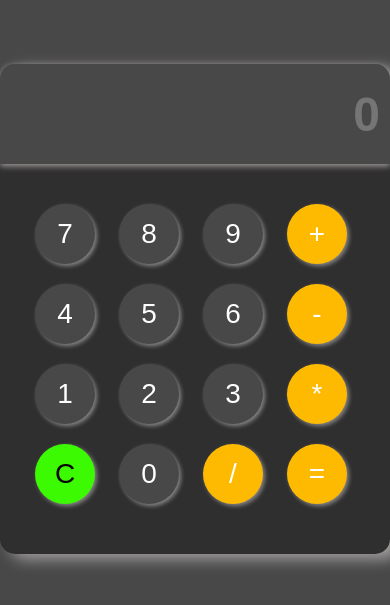
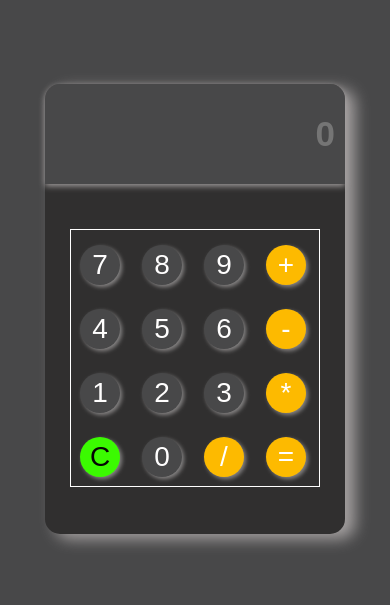
Before and after one commit to Chijndu/calculator, a plain HTML site: page index.html in a window 390 px wide. Shown: the part 113-718 px from the top of the page. Drawn offline with Linux system fonts and the light colour scheme.

Commit message:
commit this

```diff
--- a/style.css
+++ b/style.css
@@ -65,3 +65,27 @@ body{
     background-color: #fdba00;
     color: white;
 }
+@media screen and (max-width:600px) {
+    .container{
+        display: flex;
+        width: 300px;
+        height: 450px;
+        margin: px auto;
+
+    }
+    #display{
+        font-weight: 550;
+        font-size: 35px;
+    }
+    .buttonbox{
+        border: 1px solid white;
+        margin-top: 45px;
+
+    }
+    .btn{
+        width: 40px;
+        height: 40px;
+        margin: 9px;
+        margin-top: 15px;
+     }
+}
```
